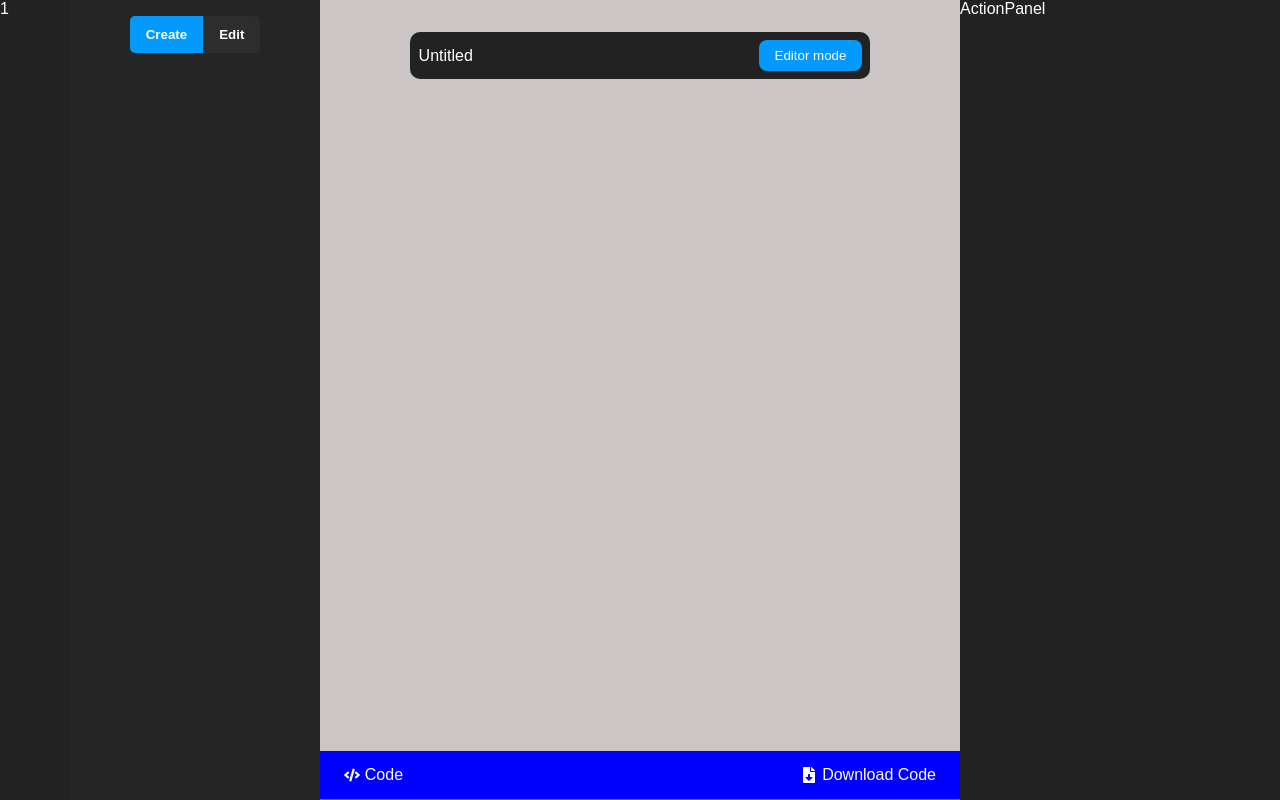
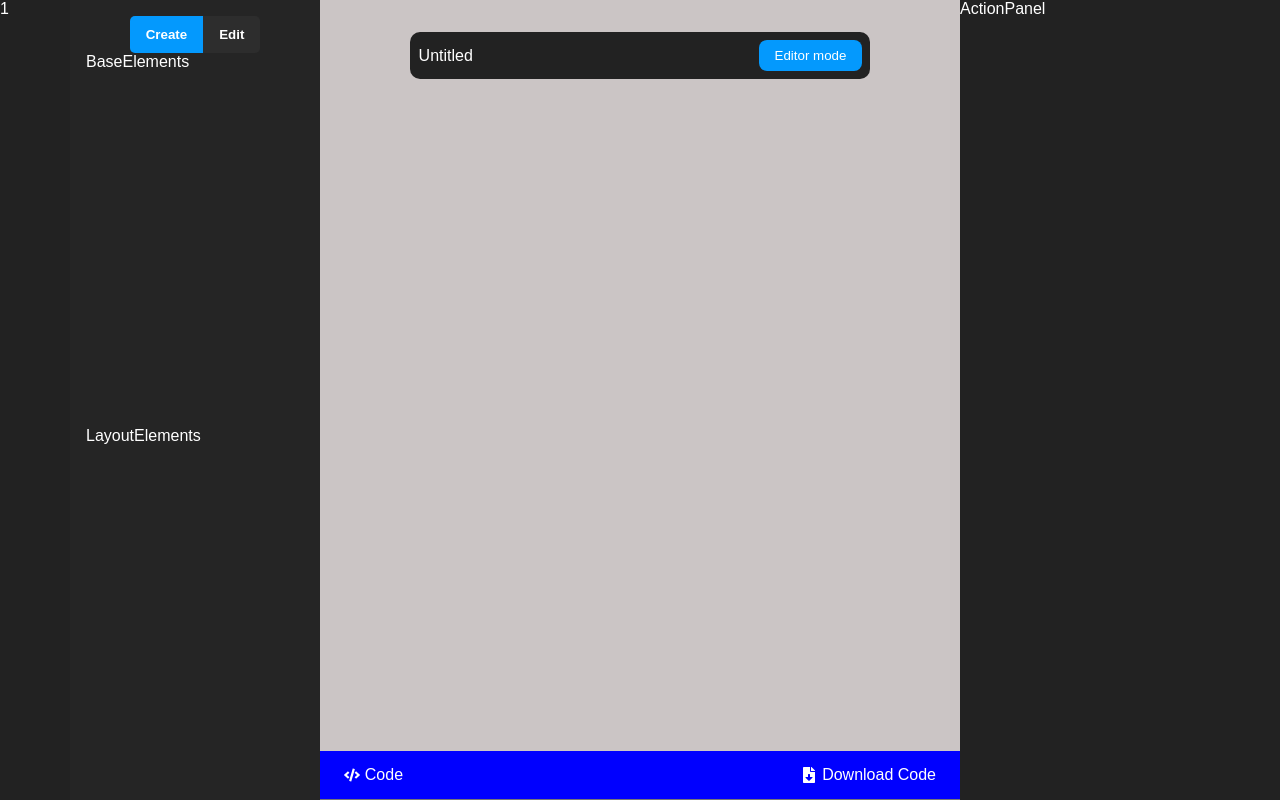
Before and after one commit to zenith-noble01/MotionGround, a React (Vite) app in the folder client/: page /playground in a window 1280 px wide. Built offline with nearby package versions, Linux system fonts and the light colour scheme; a web font is replaced by a local one.

Commit message:
the layouts are already comming out

```diff
--- /dev/null
+++ b/client/src/components/BaseElements.jsx
@@ -0,0 +1,8 @@
+import React from "react";
+import "../styles/baseelements.scss";
+
+const BaseElements = () => {
+  return <div className="base__elements">BaseElements</div>;
+};
+
+export default BaseElements;
--- a/client/src/components/ControlPanel.jsx
+++ b/client/src/components/ControlPanel.jsx
@@ -1,5 +1,6 @@
 import React, { useState } from "react";
 import "../styles/controlPanel.scss";
+import { LayoutElements, BaseElements } from "./";
 
 const ControlPanel = () => {
   const [active, setActive] = useState(false);
@@ -25,8 +26,8 @@ const ControlPanel = () => {
             </button>
           </div>
           <div className="elements__container">
-            <div className="base__elements"></div>
-            <div className="Layouts__elements"></div>
+            <BaseElements />
+            <LayoutElements />
           </div>
         </div>
       </div>
--- /dev/null
+++ b/client/src/components/LayoutElements.jsx
@@ -0,0 +1,8 @@
+import React from "react";
+import "../styles/layoutelements.scss";
+
+const LayoutElements = () => {
+  return <div className="layout__elements">LayoutElements</div>;
+};
+
+export default LayoutElements;
--- a/client/src/components/index.js
+++ b/client/src/components/index.js
@@ -11,5 +11,7 @@ import Preview from "./Preview";
 import CodePreview from "./CodePreview";
 import ActionPanel from "./ActionPanel";
 import PreviewHeader from "./PreviewHeader";
+import BaseElements from "./BaseElements";
+import LayoutElements from "./LayoutElements";
 
-export { Header, Hero, Features, Templates, Contact, GetStarted, LoginRegisterButton, Loading, ControlPanel, Preview, CodePreview, ActionPanel, PreviewHeader }
+export { Header, Hero, Features, Templates, Contact, GetStarted, LoginRegisterButton, Loading, ControlPanel, Preview, CodePreview, ActionPanel, PreviewHeader, BaseElements, LayoutElements }
--- a/client/src/styles/controlPanel.scss
+++ b/client/src/styles/controlPanel.scss
@@ -20,6 +20,7 @@
       width: calc(100% - 70px);
       background: $dark-sm;
       padding: 1rem;
+      @include flexDirection(column);
 
       .control__header {
         width: fit-content;
@@ -46,6 +47,20 @@
           }
         }
       }
+
+      .elements__container {
+        flex: 1;
+        gap: 1rem;
+        @include flexDirection(column);
+        gap: 1rem;
+
+        .base__elements {
+          flex: 1;
+        }
+        .layout__elements {
+          flex: 1;
+        }
+      }
     }
   }
 }
```
Also changed, not shown: client/src/styles/baseelements.scss (added), client/src/styles/layoutelements.scss (added).
